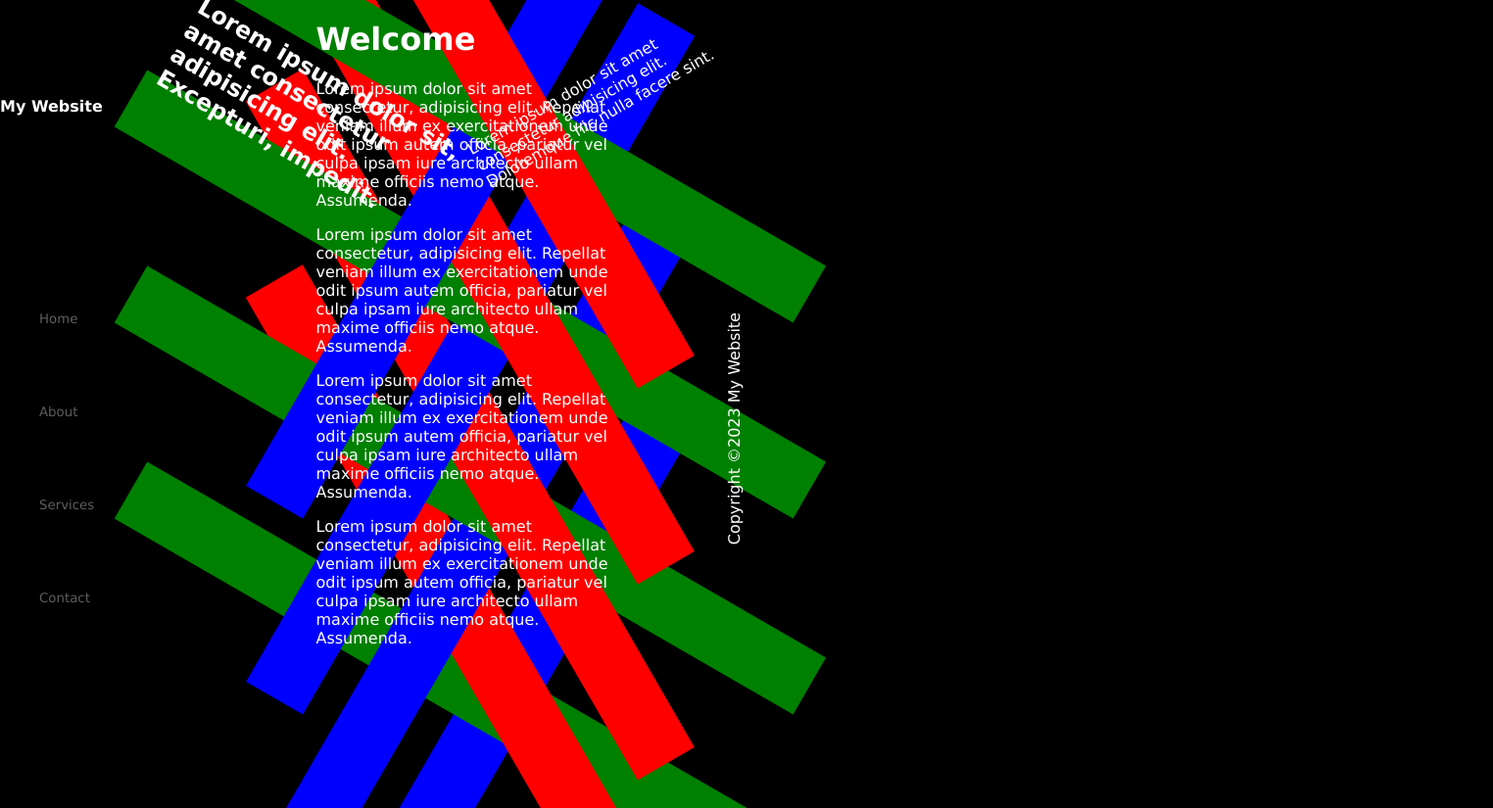
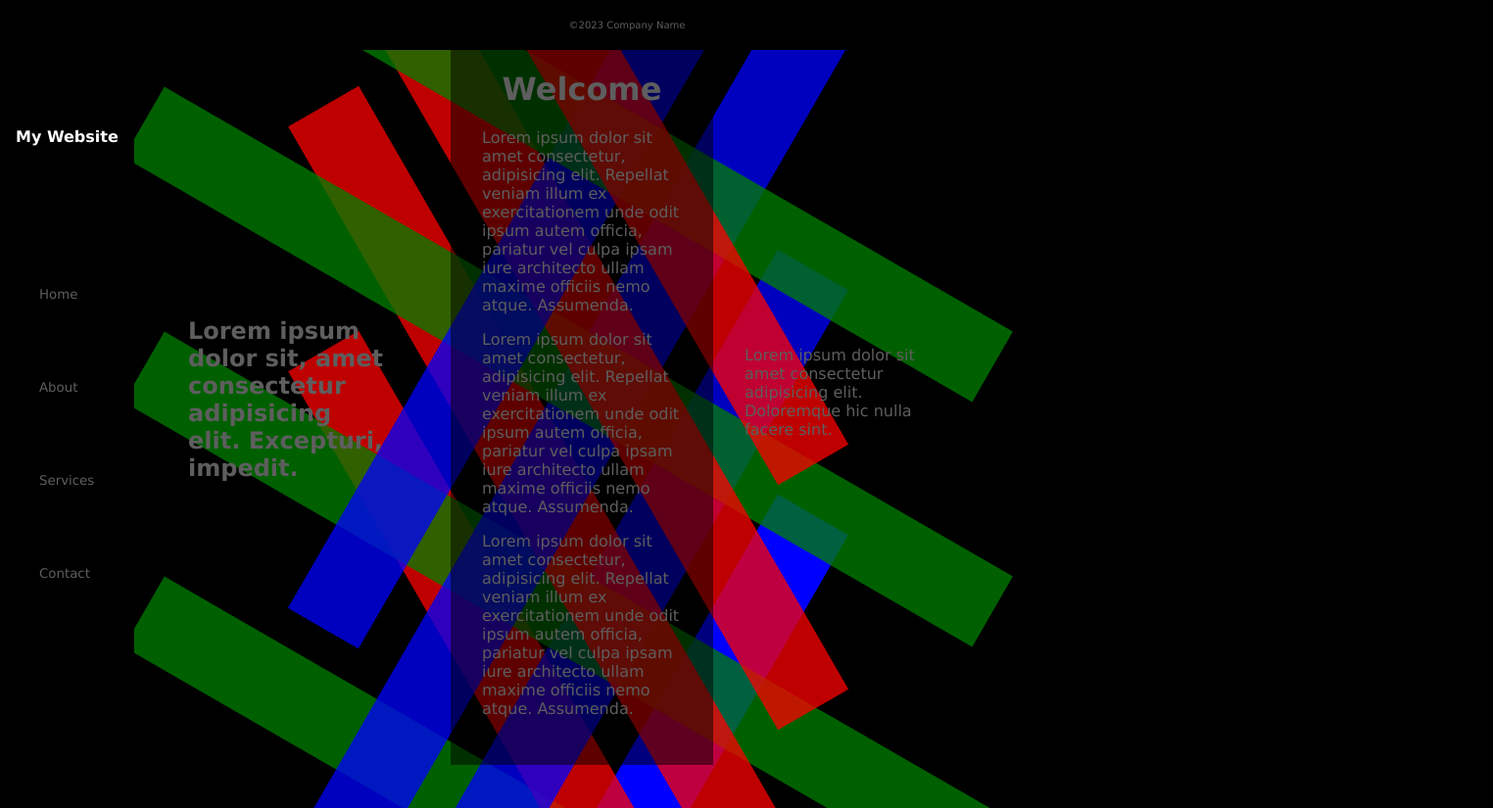
Before and after one commit to meghanmund/Week4, a plain HTML site: page index.html in a window 1280 px wide. Shown: the whole page at 98% size, 1524 px wide, since content can reach past the window. After the commit the page ends 800 px from the top, so only its background shows below. Drawn offline with Linux system fonts and the light colour scheme.

Commit message:
foot on top

```diff
--- a/c/main.css
+++ b/c/main.css
@@ -2,28 +2,22 @@
   box-sizing: border-box;
 }
 
+
 body {
+    background-color: #000;
     margin: 0;
-    font-family:'Lucida Sans', 'Lucida Sans Regular', 'Lucida Grande', 'Lucida Sans Unicode', Geneva, Verdana, sans-serif
-}
-
-/*header and nav layout*/
-
-.main-header{
-    margin:0;
-    color:#fff;
-    height: 100vh;
-    position: fixed;
+    font-family:'Lucida Sans', 'Lucida Sans Regular', 'Lucida Grande', 'Lucida Sans Unicode', Geneva, Verdana, sans-serif;
 }
 
 /*background grid*/
 
 .backgrid{
+    background: #000;
     display: grid;
     grid-template-rows:  repeat(12, 1fr);
-    height: 100vh;
+    height: 125vh;
     position:fixed;
-    width: 100vh;
+    width: 125vh;
     transform: translateX(5rem);
     z-index: -1;
 }
@@ -31,6 +25,7 @@ body {
 .back1{
     background-color: red;
     z-index: -2;
+    opacity: 0.75;
     rotate: 60deg;
 }
 
@@ -38,59 +33,69 @@ body {
 
     z-index: -3;
     background-color: green;
+    opacity: 0.75;
     rotate: 30deg;
 }
 
 .back3{
     z-index: -4;
     background-color: blue;
+    opacity: 0.75;
     rotate: -60deg;
 }
 
 .back4{
     z-index: -5;
     background-color: red;
+    opacity: 0.75;
     rotate: 60deg;
 }
 
 .back5{
     z-index: -6;
     background-color: green;
+    opacity: 0.75;
     rotate: 30deg;
 }
 .back6{
     z-index: -7;
     background-color: blue;
+    opacity: 0.75;
     rotate: -60deg;
 }
 
 .back7{
     z-index: -8;
     background-color: red;
+    opacity: 0.75;
     rotate: 60deg;
 }
 
 .back8{
     z-index: -9;
     background-color: green;
+    opacity: 0.75;
     rotate: 30deg;
 }
 
 .back9{
     z-index: -10;
     background-color: blue;
+    opacity: 0.75;
     rotate: -60deg;
 }
 
 .back10{
     z-index: -11;
     background-color: red;
+    opacity: 0.75;
     rotate: 60deg;
 }
 
 .back11{
     z-index: -12;
     background-color: green;
+    opacity: 0.75;
     rotate: 30deg;
 }
 
@@ -103,17 +108,21 @@ body {
 /*begin main styling*/
 
 .main-header{
+    align-content: center;
     background-color: #000;
     color:#fff;
     display:flex;
     flex-direction: column;
-    justify-content: space-around;
+    height: 100vh;
+    justify-content: space-evenly;
     position:fixed;
     z-index: 2;
 }
 
 .main-header h1{
     font-size: medium;
+    margin: .5rem;
+	padding: .5rem;
 }
 
 .main-header ul{
@@ -137,56 +146,78 @@ body {
 }
 
 .main-grid {
-    background-color: #000;
-    color:#fff;
+    align-items: center;
+    color:#5e5e5e;
     height: 100vh;
     display: grid;
-    grid-template-columns: repeat(auto-fit, minmax(100px,1fr));
-    gap: 10px;
+    grid-template-columns: repeat(auto-fill, minmax(250px, 1fr));
+    gap: 1rem;
+    padding-left:10rem;
     transition: 500ms;
-    z-index: -14;
+    text shadow: 0px 4px 2px #5e5e5e;
+    z-index: 3;
   }
 
-  .showcase{
-    rotate:30deg;
+.left{
+    align-items: end;
+    justify-items:end;
+    margin-top:0;
+    padding:2rem;
+    rotate:-90deg;
+    text-align: left;
+    width:100%;
     z-index: 1;
   }
 
-  .about{
+.about{
+    align-items: center;
+    background-color: rgba(0,0,0,.5);
+    justify-items:center;
+    padding:2rem;
+    margin:1rem;
     text-align: left;
+    width:100%;
     z-index: 1;
   }
 
-  .sidebar{
-    rotate:-30deg;
+.right{
+    align-items: start;
+    justify-items:start;
+    margin-top:0;
+    padding:2rem;
+    rotate:-90deg;
+    text-align: left;
+    width:100%;
     z-index: 1;
   }
 
-  footer{
-    transform: rotate(-90deg);
-    z-index: 2;
+.main-grid:has(.about:hover){
+        color:#fff;
+
   }
 
-  /*main-grid transitions*/
-
-  .main-grid:has(.showcase, .about, .sidebar){
-    background: #000;
-    transition: 300ms;
+footer{
+    background-color: #000;
+    color:#5e5e5e;;
+    font-size: x-small;
+	left: 0;
+	margin-top: 0;
+    padding:1em;
+	position: absolute;
+	right: 0;
+	top: 0;
+    text-align:center;
+    z-index:2;
   }
 
-  .main-grid:has(.showcase, .about, .sidebar):hover{
-    background: #000;
-    color: #fff;
+  @media (min-width: 30em){
+    .left{
+        rotate:none;
+        padding-top: 3rem;
+      }
+
+  .right{
+    rotate:none;
   }
 
-  .main-grid:has(.showcase:hover){
-    grid-template-columns: 1.5fr 1fr 0.5fr;
-  }
-
-    .main-grid:has(.about:hover){
-    grid-template-columns: 0.5fr 2fr 0.5fr;
-  }
-
-    .main-grid:has(.aside:hover){
-    grid-template-columns: 0.5fr 1fr 0.5fr;
-  }
+}
--- a/index.html
+++ b/index.html
@@ -35,9 +35,9 @@
   <div class="back12"></div>
 </div>
 
-<body class="main-grid">
-
-  <div class="showcase">
+<body>
+  <div class="main-grid">
+  <div class="left">
         <h2>
           Lorem ipsum dolor sit, amet consectetur adipisicing elit. Excepturi,
           impedit.
@@ -67,25 +67,22 @@
         Assumenda.
       </p>
 
-      <p>
-        Lorem ipsum dolor sit amet consectetur, adipisicing elit. Repellat
-        veniam illum ex exercitationem unde odit ipsum autem officia, pariatur
-        vel culpa ipsam iure architecto ullam maxime officiis nemo atque.
-        Assumenda.
-      </p>
   </div>
 
-  <div class="sidebar">
+  <div class="right">
       <p>
         Lorem ipsum dolor sit amet consectetur adipisicing elit. Doloremque hic
         nulla facere sint.
       </p>
   </div>
+</div>
+
+<footer>
+  <p>&copy;2023 Company Name</p>
+</footer>
 
 </body>
 
-<footer class="main-footer">
-  <p>Copyright &copy;2023 My Website</p>
-</footer>
+
 
 </html>
```
